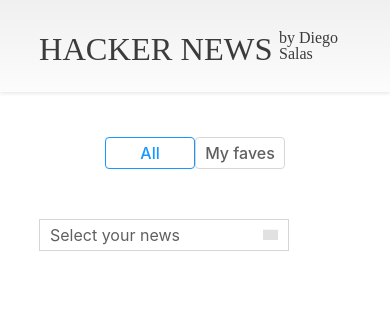
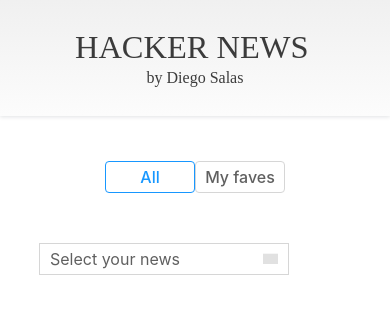
Before and after one commit to diegosalasmartinez/hacker-news, a React (Create React App) app: page / in a window 390 px wide. Shown: the top 314 px of the page. Built offline with nearby package versions, Linux system fonts and the light colour scheme; grey boxes are pictures that could not be loaded.

Commit message:
update styles on mobile devices

```diff
--- a/src/App.css
+++ b/src/App.css
@@ -33,6 +33,17 @@
   line-height: 1;
   letter-spacing: normal;
   color: #3b3b3b;
+}
+
+@media only screen and (max-width: 1025px) {
+  .header-logo {
+    flex-direction: column;
+    align-items: center;
+  }
+
+  .header-logo img {
+    margin-bottom: 10px;
+  }
 }
 
 /* Nav */
@@ -253,6 +264,7 @@
 
 ul.page {
   list-style-type: none;
+  padding: 0;
 }
 
 .page {
--- a/src/components/Header.js
+++ b/src/components/Header.js
@@ -5,10 +5,10 @@
   return (
     <div className="header">
       <div className="container">
-        <span className="header-logo">
+        <div className="header-logo">
           <img src={hackerNews} alt="Logo" height="30px" width="240px" />
-          by Diego Salas
-        </span>
+          <span>by Diego Salas</span>
+        </div>
       </div>
     </div>
   )
```
